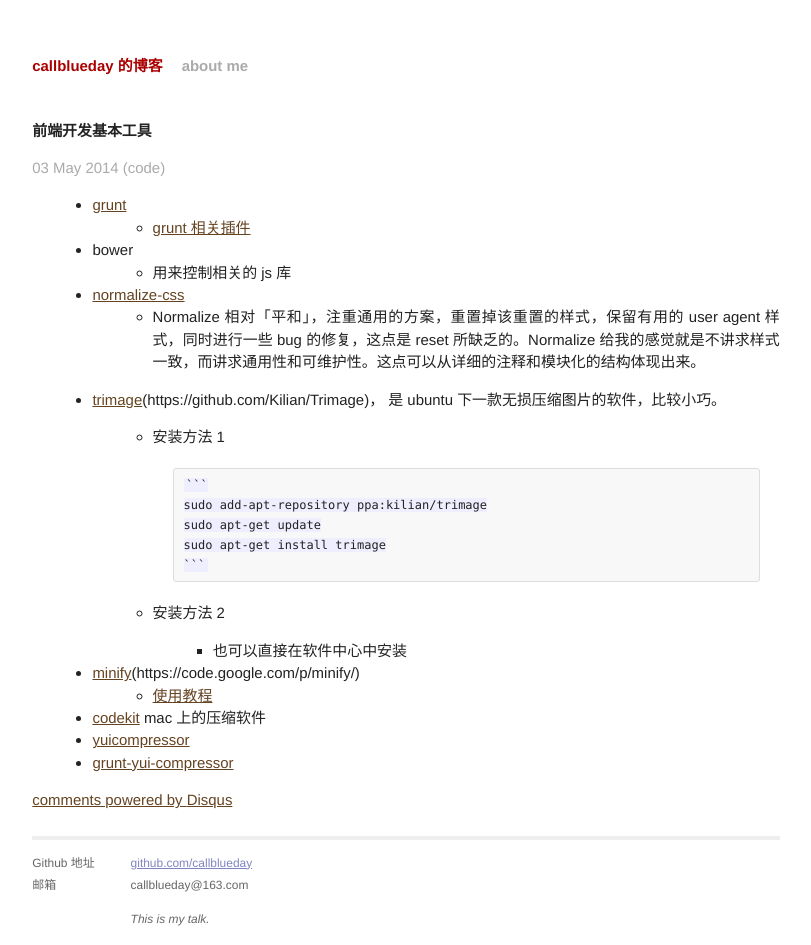
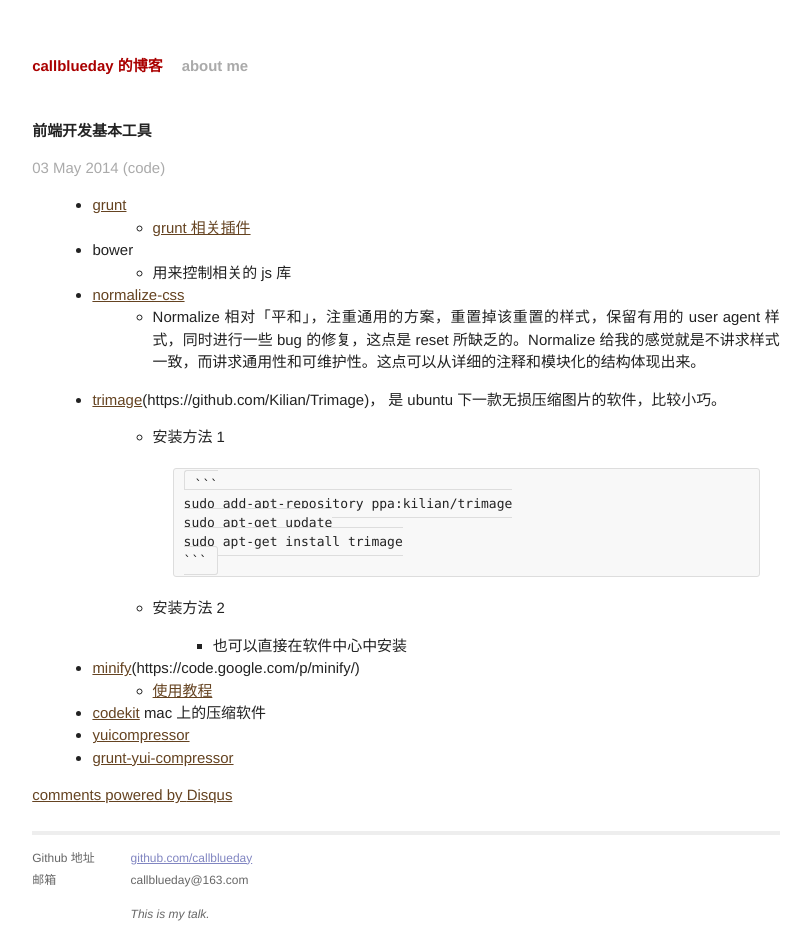
Before and after one commit to callblueday/blog, a Jekyll site: the page built from _posts/2014-05-03-frontend-tool.md, in a window 1280 px wide. Shown: the whole page, without its empty margins (234-1045 px from the left). Built offline with Jekyll 4.4.1, drawn with Linux system fonts in a browser that asks for light colours; Markdown is read by kramdown in place of the engine named in the settings; comment, search, counter and statistics services are not loaded.

Commit message:
update blog ui

```diff
--- a/css/main.css
+++ b/css/main.css
@@ -159,15 +159,19 @@
 }
 
 .post code {
+  background-color: #f8f8f8;
   border: 1px solid #ddd;
-  background-color: #eef;
-  padding: 0 .2em;
-  font-family: "Monaco", monospace !important;
-  font-size: 12px;
+  font-size: 13px;
+  line-height: 19px;
+  overflow: auto;
+  padding: 6px 10px;
+  border-radius: 3px;
+
+  font-family: Consolas, "Liberation Mono", Courier, monospace;
 }
 
 .post pre code {
-  border: none;
+  /*border: none;*/
 }
 
 /* terminal */
@@ -178,7 +182,7 @@
 }
 
 .post pre.terminal code {
-  background-color: #333;
+  /*background-color: #333;*/
 }
 
 /*
```
